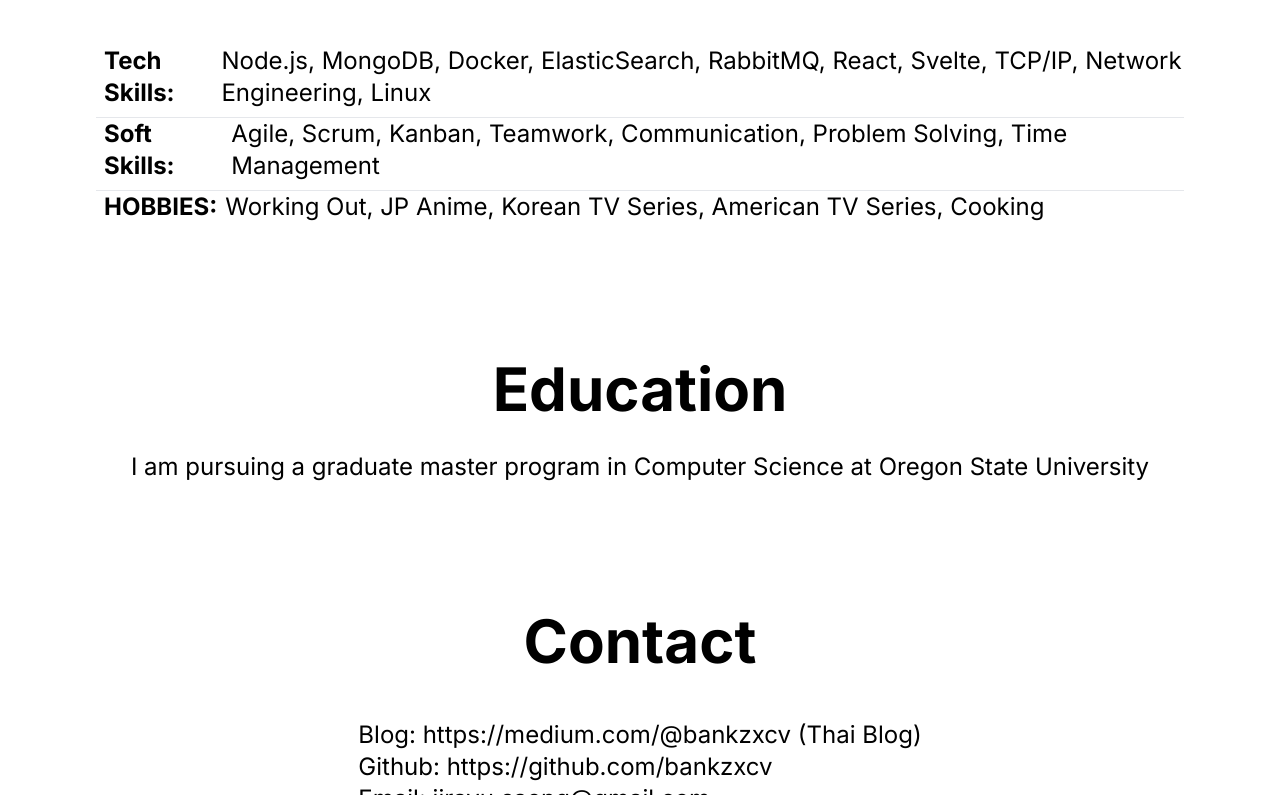
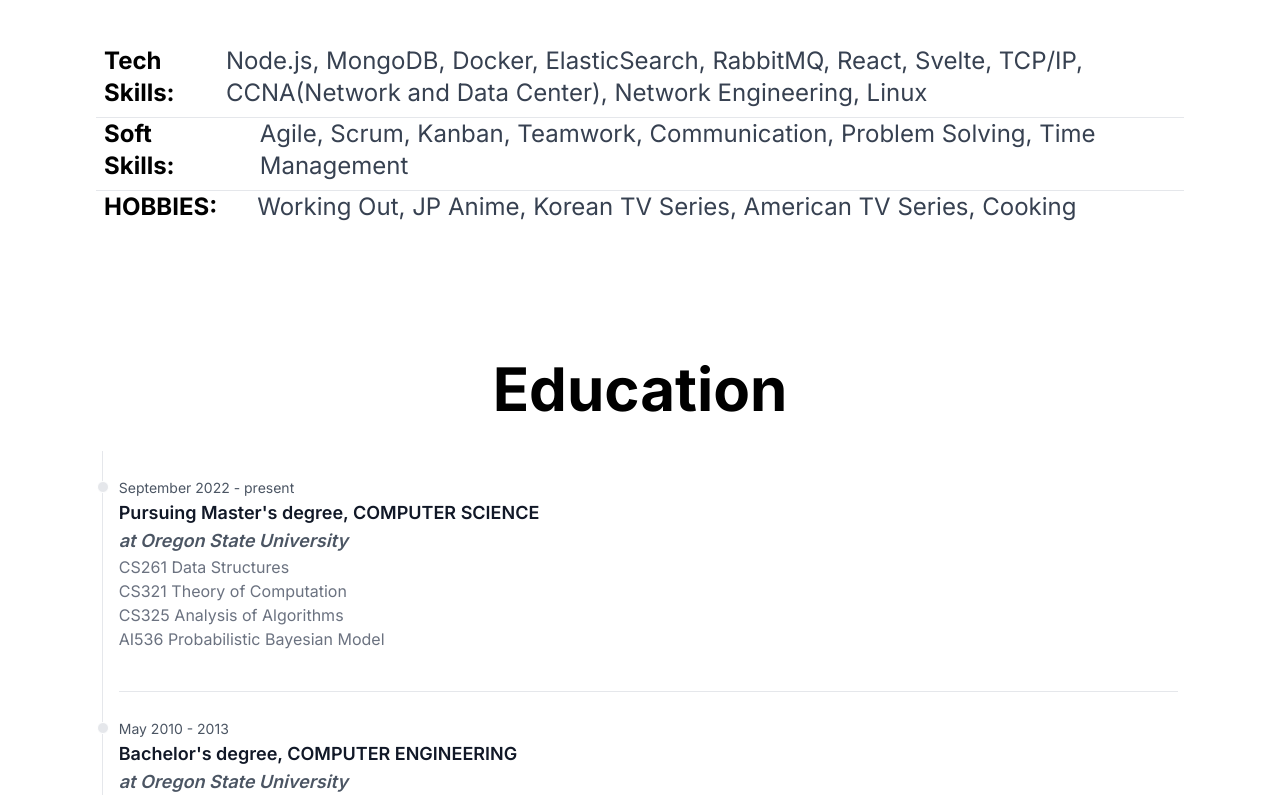
Before and after one commit to bankzxcv/my_port, a Next.js app: page / in a window 1280 px wide. Shown: the part 1725-2520 px from the top of the page. Built offline with nearby package versions, Linux system fonts and the light colour scheme.

Commit message:
add educations

```diff
--- /dev/null
+++ b/src/app/constants/EDUS.js
@@ -0,0 +1,25 @@
+const EDUS = [
+  {
+    date: "September 2022 - present",
+    department: "Pursuing Master's degree, COMPUTER SCIENCE",
+    school: "Oregon State University",
+    description: `CS261 Data Structures
+    CS321 Theory of Computation
+    CS325 Analysis of Algorithms
+    AI536 Probabilistic Bayesian Model`,
+  },
+  {
+    date: "May 2010 - 2013",
+    department: "Bachelor's degree, COMPUTER ENGINEERING",
+    school: "Oregon State University",
+    description: `Web Services
+    Classes: Micro Controller, Web Services (API), Computer Network
+    - Attending to ACM ICPC Natioanal Contest in 2011-2013 Thailand
+    - Attending to TESA Top Gun Really in subject "Energy Controller and Monitoring in Home Area" doing in part of Embedded Engineering RTO
+    - Teacher Assistant Micro Controller
+    - President of Computer Engineering Student Club
+    - President of Computer Engineering Camp for High School Student`,
+  },
+]
+
+export default EDUS
--- a/src/app/page.js
+++ b/src/app/page.js
@@ -3,6 +3,7 @@
 import { useEffect, useState } from "react"
 
 import { Alert } from "flowbite-react"
+import EDUS from "./constants/edus"
 import EXPS from "./constants/exps"
 
 export default function Home() {
@@ -36,8 +37,8 @@
           <div className="text-6xl font-bold">Hello</div>
           <div className="flex mt-8">
             <div className="w-[50%] lg:max-w-[50%] flex items-center justify-center">Profile</div>
-            <div className="text-2xl lg:max-w-[50%] whitespace-pre whitespace-pre-line">
-              \tHello! I am Jirayu Saengwannakool, also known as Bank. Specializing in backend
+            <div className="text-2xl lg:max-w-[50%] text-gray-700">
+              Hello! I am Jirayu Saengwannakool, also known as Bank. Specializing in backend
               development, I leverage Node.js and MongoDB to create robust, efficient solutions.
               Recently, I ave been practicing my skills, interesting in skills in Full Stack
               development to extend my expertise into frontend development with React and Tailwind
@@ -50,7 +51,7 @@
         <div className="flex flex-col items-center justify-center my-16">
           <div className="text-6xl font-bold mb-8">Experiences</div>
           <div>
-            <ol class="relative border-l border-gray-200 dark:border-gray-700 divide-y">
+            <ol className="relative border-l border-gray-200 dark:border-gray-700 divide-y">
               {EXPS.map(({ date, title, company, description }, i) => (
                 <li className="mb-10 ml-4 pt-6" key={i}>
                   <div className="absolute w-3 h-3 bg-gray-200 hover:bg-gray-800 rounded-full mt-1.5 -left-1.5 border border-white dark:border-gray-900 dark:bg-gray-700"></div>
@@ -63,7 +64,7 @@
                       at {company}
                     </h4>
                   </div>
-                  <p class="mb-4 text-base font-normal text-gray-500 dark:text-gray-400 whitespace-pre-line">
+                  <p className="mb-4 text-base font-normal text-gray-500 dark:text-gray-400 whitespace-pre-line">
                     {description}
                   </p>
                 </li>
@@ -76,28 +77,51 @@
           <div className="divide-y">
             <div className="text-2xl flex flex-row my-2">
               <div className="font-bold mx-2">Tech Skills:</div>
-              <div>
-                Node.js, MongoDB, Docker, ElasticSearch, RabbitMQ, React, Svelte, TCP/IP, Network
-                Engineering, Linux
+              <div className="mx-4" />
+              <div className="text-gray-700">
+                Node.js, MongoDB, Docker, ElasticSearch, RabbitMQ, React, Svelte, TCP/IP,
+                CCNA(Network and Data Center), Network Engineering, Linux
               </div>
             </div>
             <div className="text-2xl flex flex-row my-2">
               <div className="font-bold mx-2">Soft Skills:</div>
-              <div>
+              <div className="mx-4" />
+              <div className="text-gray-700">
                 Agile, Scrum, Kanban, Teamwork, Communication, Problem Solving, Time Management
               </div>
             </div>
             <div className="text-2xl flex flex-row my-2">
               <div className="font-bold mx-2">HOBBIES:</div>
-              <div>Working Out, JP Anime, Korean TV Series, American TV Series, Cooking</div>
+              <div className="mx-4" />
+              <div className="text-gray-700">
+                Working Out, JP Anime, Korean TV Series, American TV Series, Cooking
+              </div>
             </div>
           </div>
         </div>
         <div className="flex flex-col items-center justify-center my-16">
           <div className="text-6xl font-bold mb-8">Education</div>
-          <div className="text-2xl">
-            I am pursuing a graduate master program in Computer Science at Oregon State University
-          </div>
+          <ol className="relative border-l border-gray-200 dark:border-gray-700 divide-y">
+            {EDUS.map(({ date, department, school, description }, i) => (
+              <li className="mb-10 ml-4 pt-6" key={i}>
+                <div className="absolute w-3 h-3 bg-gray-200 hover:bg-gray-800 rounded-full mt-1.5 -left-1.5 border border-white dark:border-gray-900 dark:bg-gray-700"></div>
+                <time className="mb-1 text-sm font-normal leading-none text-gray-600 dark:text-gray-500">
+                  {date}
+                </time>
+                <div className="flex flex-col">
+                  <h3 className="text-lg font-semibold text-gray-900 dark:text-white">
+                    {department}
+                  </h3>
+                  <h4 className="text-lg font-semibold text-gray-600 dark:text-white italic">
+                    at {school}
+                  </h4>
+                </div>
+                <p className="mb-4 text-base font-normal text-gray-500 dark:text-gray-400 whitespace-pre-line">
+                  {description}
+                </p>
+              </li>
+            ))}
+          </ol>
         </div>
 
         {/* <div className="flex flex-col items-center justify-center my-16">
```
